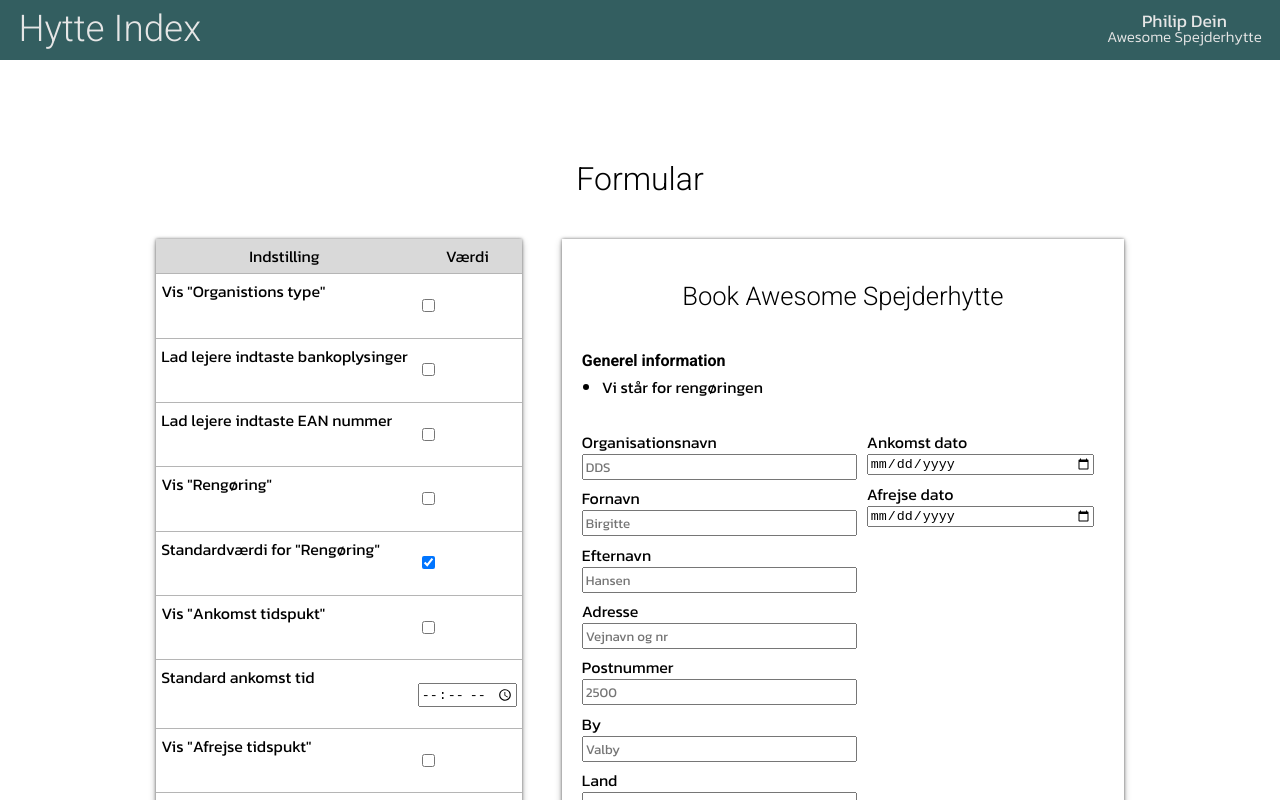
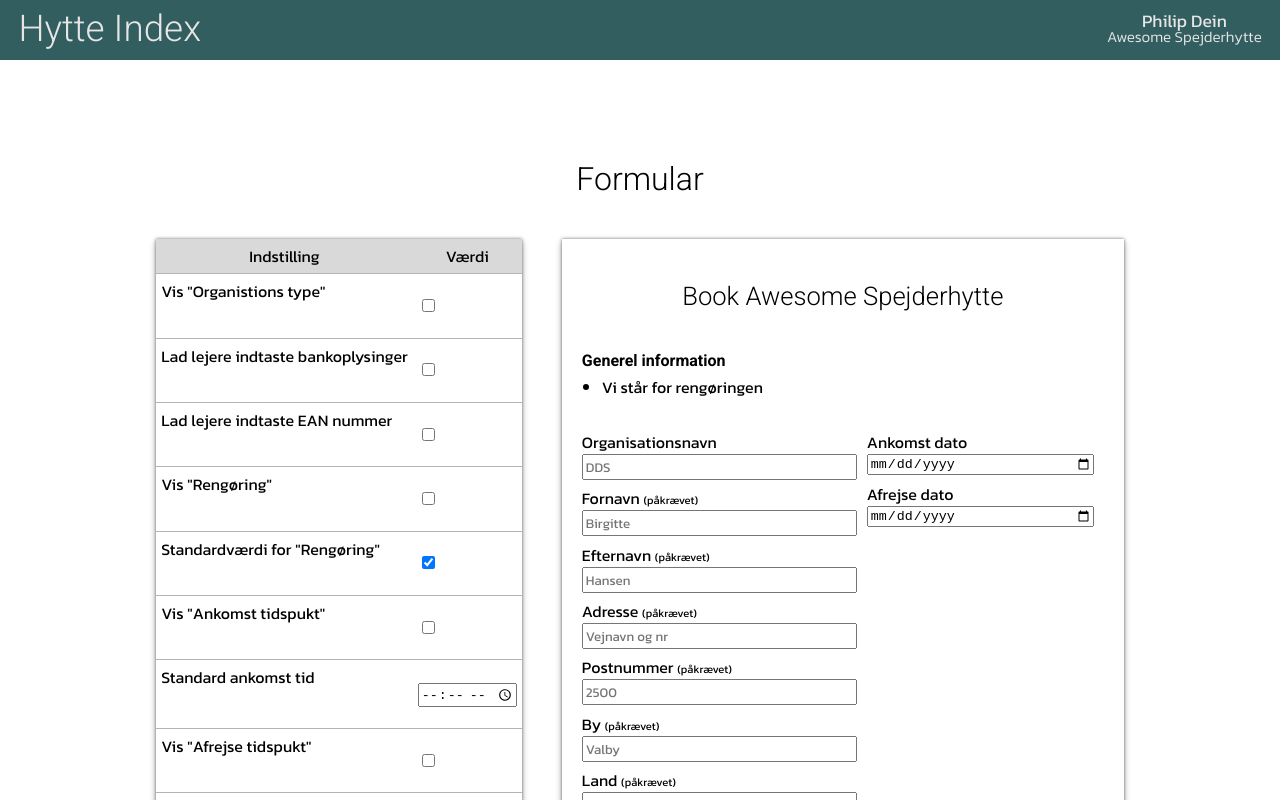
Before and after one commit to derangeddk/hyttebook-frontend, a Nuxt app: page / in a window 1280 px wide. Shown: the top 800 px of the page. Built offline with nearby package versions, Linux system fonts and the light colour scheme.

Commit message:
Use labelled-input-field to show which fields are required

```diff
--- a/components/form-element/labelled-input-field.vue
+++ b/components/form-element/labelled-input-field.vue
@@ -1,6 +1,9 @@
 <template>
     <label class="labelled-input-field">
-        <span>{{ label }}</span>
+        <span>
+            {{ label }}
+            <span class="labelled-input-field-required" v-if="typeof required !== 'undefined'">(påkrævet)</span>
+        </span>
         <input type="text" :placeholder="placeholder" :value="value" @input="onValueChange" :required="required">
     </label>
 </template>
@@ -20,4 +23,7 @@ export default {
 .labelled-input-field input {
     font-family: inherit;
 }
+.labelled-input-field-required {
+    font-size: 0.7em;
+}
 </style>
```
